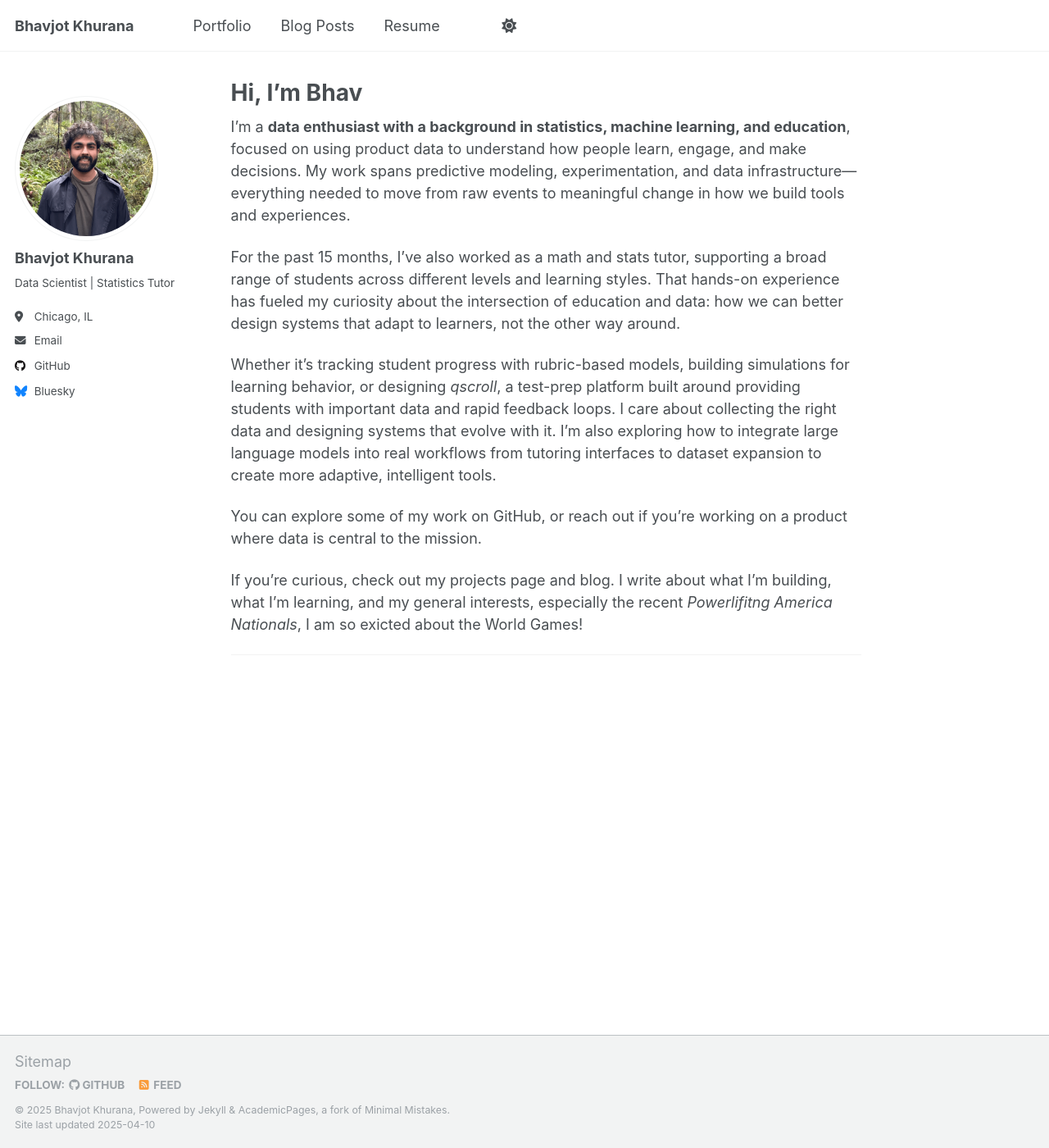
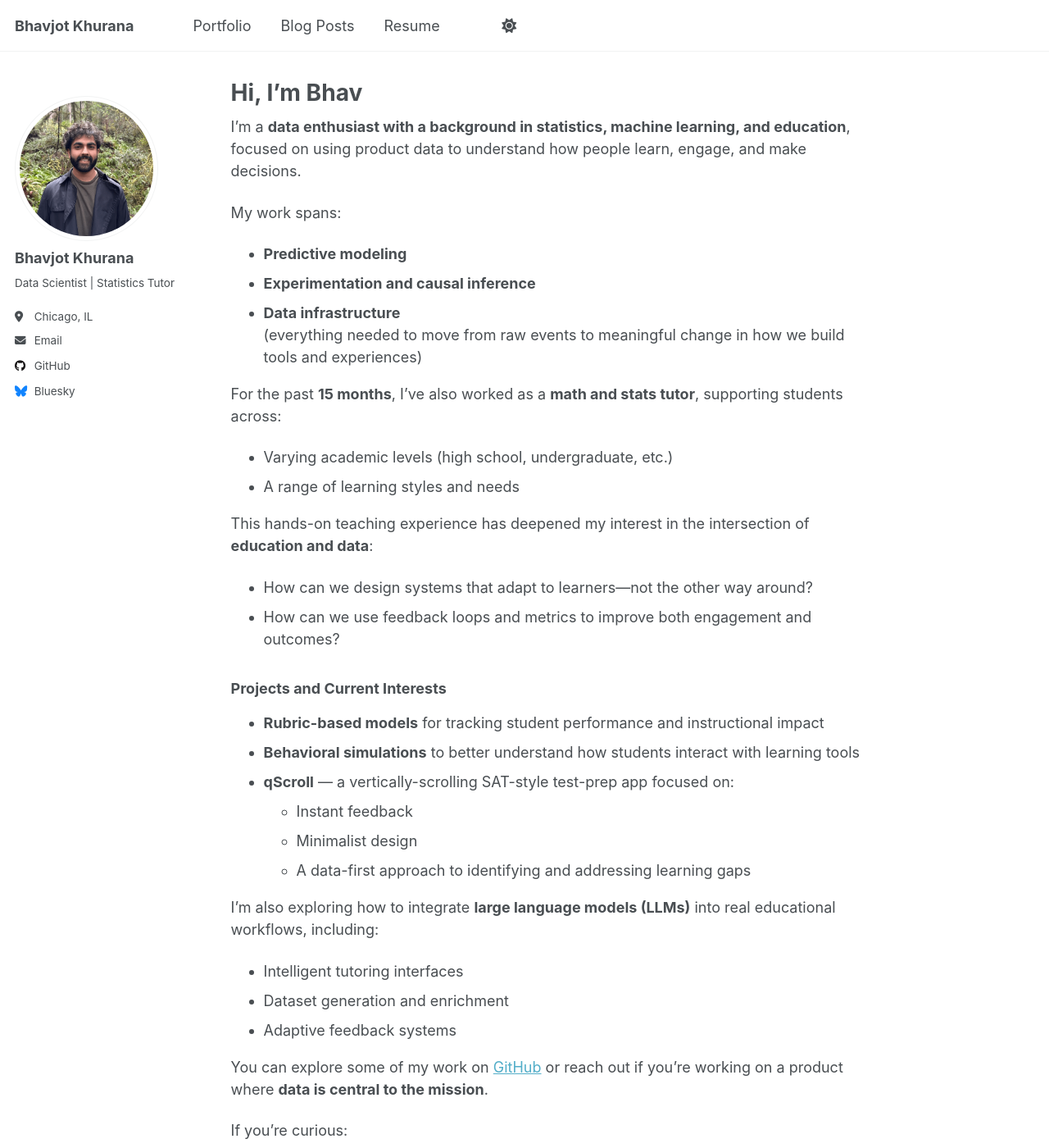
Before and after one commit to bhavjotkhurana/bhavjotkhurana.github.io, a Jekyll site: the page built from _pages/about.md, in a window 1280 px wide and 1400 px high. Shown: the whole window at 82% size. Built offline with Jekyll 4.4.1, drawn with Linux system fonts in a browser that asks for light colours; some of the changed text lies outside the part shown.

Commit message:
Updated About Me

```diff
--- a/_pages/about.md
+++ b/_pages/about.md
@@ -6,15 +6,43 @@ redirect_from:
   - /about/
   - /about.html
 ---
+I’m a **data enthusiast with a background in statistics, machine learning, and education**, focused on using product data to understand how people learn, engage, and make decisions.
 
-I’m a **data enthusiast with a background in statistics, machine learning, and education**, focused on using product data to understand how people learn, engage, and make decisions. My work spans predictive modeling, experimentation, and data infrastructure—everything needed to move from raw events to meaningful change in how we build tools and experiences.
+My work spans:
+- **Predictive modeling**
+- **Experimentation and causal inference**
+- **Data infrastructure**
+  (everything needed to move from raw events to meaningful change in how we build tools and experiences)
 
-For the past 15 months, I’ve also worked as a math and stats tutor, supporting a broad range of students across different levels and learning styles. That hands-on experience has fueled my curiosity about the intersection of education and data: how we can better design systems that adapt to learners, not the other way around.
+For the past **15 months**, I’ve also worked as a **math and stats tutor**, supporting students across:
+- Varying academic levels (high school, undergraduate, etc.)
+- A range of learning styles and needs
 
-Whether it’s tracking student progress with rubric-based models, building simulations for learning behavior, or designing *qscroll*, a test-prep platform built around providing students with important data and rapid feedback loops. I care about collecting the right data and designing systems that evolve with it. I’m also exploring how to integrate large language models into real workflows from tutoring interfaces to dataset expansion to create more adaptive, intelligent tools.
+This hands-on teaching experience has deepened my interest in the intersection of **education and data**:
+- How can we design systems that adapt to learners—not the other way around?
+- How can we use feedback loops and metrics to improve both engagement and outcomes?
 
-You can explore some of my work on GitHub, or reach out if you’re working on a product where data is central to the mission.
+### Projects and Current Interests
 
-If you're curious, check out my projects page and blog. I write about what I’m building, what I’m learning, and my general interests, especially the recent *Powerlifitng America Nationals*, I am so exicted about the World Games!
+- **Rubric-based models** for tracking student performance and instructional impact
+- **Behavioral simulations** to better understand how students interact with learning tools
+- **qScroll** — a vertically-scrolling SAT-style test-prep app focused on:
+  - Instant feedback
+  - Minimalist design
+  - A data-first approach to identifying and addressing learning gaps
+
+I'm also exploring how to integrate **large language models (LLMs)** into real educational workflows, including:
+- Intelligent tutoring interfaces
+- Dataset generation and enrichment
+- Adaptive feedback systems
+
+You can explore some of my work on [GitHub](https://github.com/bhavjotkhurana) or reach out if you’re working on a product where **data is central to the mission**.
+
+If you're curious:
+- Check out my [projects page](https://bhavjotkhurana.github.io/portfolio/) and [blog](https://bhavjotkhurana.github.io/year-archive/)
+- I write about what I’m building, what I’m learning, and other topics that interest me
+
+Most recently, I’ve been following the **Powerlifting America Nationals** and I’m excited about the upcoming **World Games**!
+
 
 ---
```
Also changed, not shown: _posts/2025-01-13-blog-post-5.md (+0 -1 lines).
